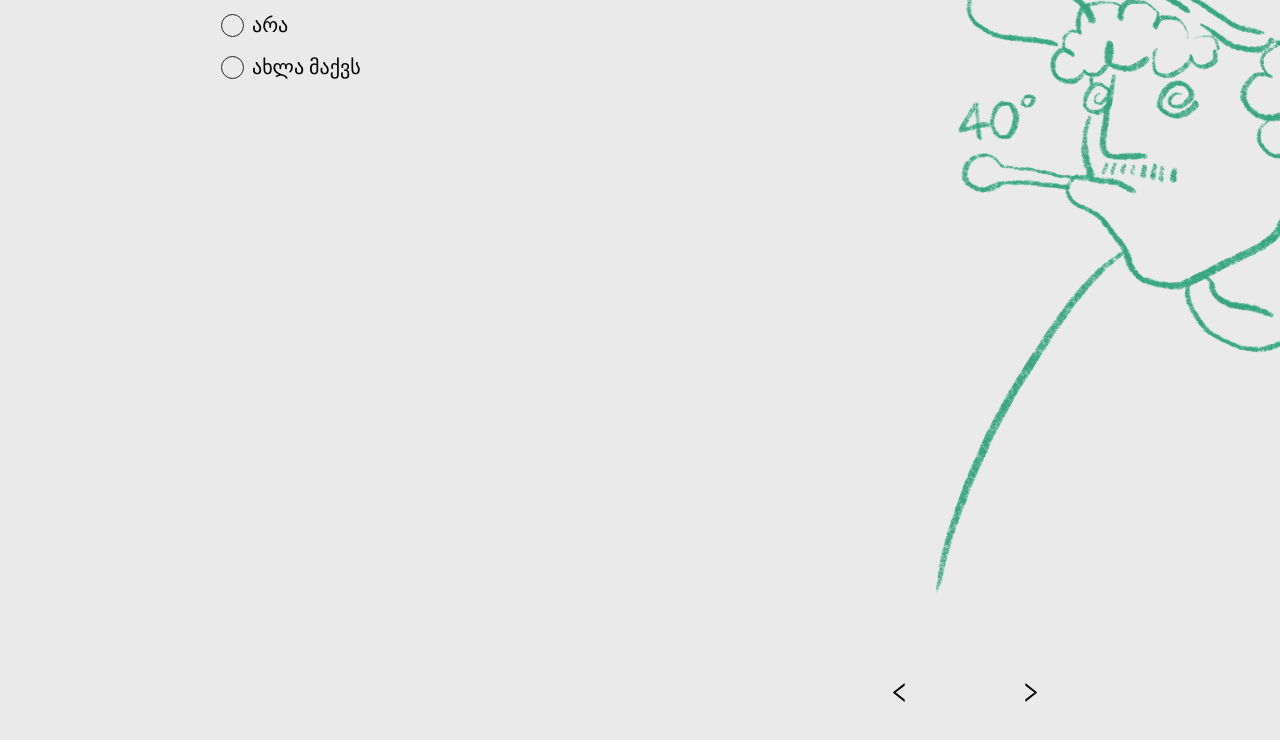
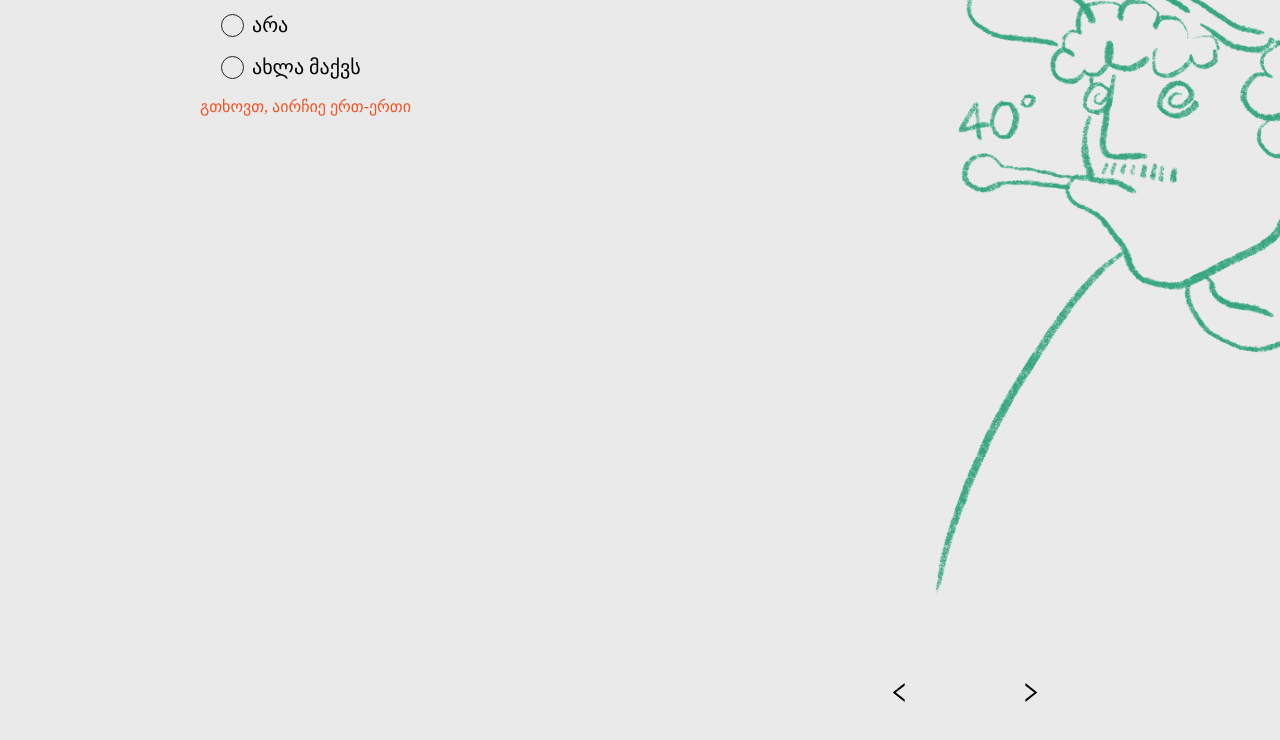
Before and after one commit to gonjila/Questionnaire, a React (Create React App) app: page /third-page in a window 1280 px wide. Both pictures are taken after a click on the button 1030 px from the left and 972 px from the top of the page. Shown: the part 280-1020 px from the top of the page. Built offline with nearby package versions, Linux system fonts and the light colour scheme.

Commit message:
added validations on page 3-5

```diff
--- a/src/components/fifth-page/FifthForm.jsx
+++ b/src/components/fifth-page/FifthForm.jsx
@@ -6,7 +6,11 @@ import styled from 'styled-components';
 
 function FifthForm() {
     const history = useHistory();
-    const { handleSubmit, register } = useForm();
+    const {
+        handleSubmit,
+        register,
+        formState: { errors },
+    } = useForm();
 
     const onSubmit = data => {
         console.log(data);
@@ -52,6 +56,8 @@ function FifthForm() {
                 <input value='თვეში ერთხელ' type='radio' {...register('question1', { required: true })} />
                 თვეში ერთხელ
             </label>
+            {/* errors */}
+            <div className='inputError'>{errors.question1 && <span>გთხოვთ, აირჩიე ერთ-ერთი</span>}</div>
 
             <p>კვირაში რამდენი დღე ისურვებდი ოფისიდან მუშაობას?*</p>
 
@@ -78,6 +84,8 @@ function FifthForm() {
             <label>
                 <input value='5' type='radio' {...register('question2', { required: true })} />5
             </label>
+            {/* errors */}
+            <div className='inputError'>{errors.question2 && <span>გთხოვთ, აირჩიე ერთ-ერთი</span>}</div>
 
             <p>რას ფიქრობ ფიზიკურ შეკრებებზე?</p>
 
@@ -164,6 +172,15 @@ const Container = styled.form`
         margin: 0 22px;
     }
 
+    .inputError {
+        font-family: Helvetica Neue LT GEO;
+        font-size: 16px;
+        font-style: normal;
+        font-weight: 400;
+        line-height: 19px;
+        color: #f15524;
+    }
+
     textarea {
         display: block;
         font-size: 20px;
--- a/src/components/forth-page/ForthForm.jsx
+++ b/src/components/forth-page/ForthForm.jsx
@@ -6,7 +6,11 @@ import styled from 'styled-components';
 
 function ForthForm() {
     const history = useHistory();
-    const { register, handleSubmit } = useForm();
+    const {
+        register,
+        handleSubmit,
+        formState: { errors },
+    } = useForm();
 
     const [question1Yes, setQuestion1Yes] = useState(false);
     const [question1No, setQuestion1No] = useState(false);
@@ -78,7 +82,7 @@ function ForthForm() {
                     value='კი'
                     checked={question1Yes}
                     onClick={onQuestion1Yes}
-                    {...register('question1', { required: true })}
+                    {...register('question1', { required: 'გთხოვთ, აირჩიე ერთ-ერთი' })}
                 />
                 კი
             </label>
@@ -89,10 +93,11 @@ function ForthForm() {
                     value='არა'
                     checked={question1No}
                     onClick={onQuestion1No}
-                    {...register('question1', { required: true })}
+                    {...register('question1', { required: 'გთხოვთ, აირჩიე ერთ-ერთი' })}
                 />
                 არა
             </label>
+            <div className='inputError'>{errors.question1 && <span>{errors.question1.message}</span>}</div>
 
             {question1Yes && (
                 <>
@@ -104,7 +109,7 @@ function ForthForm() {
                             value='პირველი დოზა და დარეგისტრირებული ვარ მეორეზე'
                             checked={question2Registered}
                             onClick={onQuestion2Registered}
-                            {...register('question2', { required: true })}
+                            {...register('question2', { required: 'გთხოვთ, აირჩიე ერთ-ერთი' })}
                         />
                         პირველი დოზა და დარეგისტრირებული ვარ მეორეზე
                     </label>
@@ -115,7 +120,7 @@ function ForthForm() {
                             value='სრულად აცრილი ვარ'
                             checked={question2Completed}
                             onClick={onQuestion2Completed}
-                            {...register('question2', { required: true })}
+                            {...register('question2', { required: 'გთხოვთ, აირჩიე ერთ-ერთი' })}
                         />
                         სრულად აცრილი ვარ
                     </label>
@@ -126,10 +131,12 @@ function ForthForm() {
                             value='პირველი დოზა და არ დავრეგისტრირებულვარ მეორეზე'
                             checked={question2Unregistered}
                             onClick={onQuestion2Unregistered}
-                            {...register('question2', { required: true })}
+                            {...register('question2', { required: 'გთხოვთ, აირჩიე ერთ-ერთი' })}
                         />
                         პირველი დოზა და არ დავრეგისტრირებულვარ მეორეზე
                     </label>
+                    <div className='inputError'>{errors.question2 && <span>{errors.question2.message}</span>}</div>
+
                     {question2Unregistered && (
                         <>
                             <p className='registrationLink'>
@@ -141,6 +148,7 @@ function ForthForm() {
                     )}
                 </>
             )}
+
             {question1No && (
                 <>
                     <p>რას ელოდები?*</p>
@@ -151,7 +159,7 @@ function ForthForm() {
                             value='დარეგისტრირებული ვარ და ველოდები რიცხვს'
                             checked={question3Weitting}
                             onClick={onQuestion3Weitting}
-                            {...register('question3', { required: true })}
+                            {...register('question3', { required: 'გთხოვთ, აირჩიე ერთ-ერთი' })}
                         />
                         დარეგისტრირებული ვარ და ველოდები რიცხვს
                     </label>
@@ -162,7 +170,7 @@ function ForthForm() {
                             value='არ ვგეგმავ'
                             checked={question3Not}
                             onClick={onQuestion3Not}
-                            {...register('question3', { required: true })}
+                            {...register('question3', { required: 'გთხოვთ, აირჩიე ერთ-ერთი' })}
                         />
                         არ ვგეგმავ
                     </label>
@@ -173,10 +181,11 @@ function ForthForm() {
                             value='გადატანილი მაქვს და ვგეგმავ აცრას'
                             checked={question3Going}
                             onClick={onQuestion3Going}
-                            {...register('question3', { required: true })}
+                            {...register('question3', { required: 'გთხოვთ, აირჩიე ერთ-ერთი' })}
                         />
                         გადატანილი მაქვს და ვგეგმავ აცრას
                     </label>
+                    <div className='inputError'>{errors.question3 && <span>{errors.question3.message}</span>}</div>
 
                     {question3Not && (
                         <>
@@ -257,6 +266,15 @@ const Container = styled.form`
         margin: 0 22px;
     }
 
+    .inputError {
+        font-family: Helvetica Neue LT GEO;
+        font-size: 16px;
+        font-style: normal;
+        font-weight: 400;
+        line-height: 19px;
+        color: #f15524;
+    }
+
     .registrationLink {
         margin: 21px 0 0 62px;
         font-family: Helvetica Neue LT GEO;
--- a/src/components/third-page/ThirdForm.jsx
+++ b/src/components/third-page/ThirdForm.jsx
@@ -6,7 +6,11 @@ import styled from 'styled-components';
 
 function ThirdForm() {
     const history = useHistory();
-    const { register, handleSubmit } = useForm();
+    const {
+        register,
+        handleSubmit,
+        formState: { errors },
+    } = useForm();
 
     const [question1Yes, setQuestion1Yes] = useState(false);
     const [question1No, setQuestion1No] = useState(false);
@@ -61,7 +65,7 @@ function ThirdForm() {
                     value='კი'
                     checked={question1Yes}
                     onClick={onQuestion1Yes}
-                    {...register('question1', { required: true })}
+                    {...register('question1', { required: 'გთხოვთ, აირჩიე ერთ-ერთი' })}
                 />
                 <div className='label__circle'>
                     <div className={question1Yes ? 'label__radio label__radio--selected' : 'label__radio'}></div>
@@ -77,7 +81,7 @@ function ThirdForm() {
                     value='არა'
                     checked={question1No}
                     onClick={onQuestion1No}
-                    {...register('question1', { required: true })}
+                    {...register('question1', { required: 'გთხოვთ, აირჩიე ერთ-ერთი' })}
                 />
                 <div className='label__circle'>
                     <div className={question1No ? 'label__radio label__radio--selected' : 'label__radio'}></div>
@@ -93,13 +97,14 @@ function ThirdForm() {
                     value='ახლა მაქვს'
                     checked={question1Now}
                     onClick={onQuestion1Now}
-                    {...register('question1', { required: true })}
+                    {...register('question1', { required: 'გთხოვთ, აირჩიე ერთ-ერთი' })}
                 />
                 <div className='label__circle'>
                     <div className={question1Now ? 'label__radio label__radio--selected' : 'label__radio'}></div>
                 </div>
                 ახლა მაქვს
             </label>
+            <div className='inputError'>{errors.question1 && <span>{errors.question1.message}</span>}</div>
 
             {question1Yes && (
                 <>
@@ -112,7 +117,7 @@ function ThirdForm() {
                             value='კი'
                             checked={question2Yes}
                             onClick={onQuestion2Yes}
-                            {...register('question2', { required: true })}
+                            {...register('question2', { required: 'გთხოვთ, აირჩიე ერთ-ერთი' })}
                         />
                         <div className='label__circle'>
                             <div
@@ -121,6 +126,7 @@ function ThirdForm() {
                         </div>
                         კი
                     </label>
+
                     <label className='label'>
                         <input
                             id='p2r5'
@@ -129,7 +135,7 @@ function ThirdForm() {
                             value='არა'
                             checked={question2No}
                             onClick={onQuestion2No}
-                            {...register('question2', { required: true })}
+                            {...register('question2', { required: 'გთხოვთ, აირჩიე ერთ-ერთი' })}
                         />
                         <div className='label__circle'>
                             <div
@@ -138,10 +144,12 @@ function ThirdForm() {
                         </div>
                         არა
                     </label>
+                    <div className='inputError'>{errors.question2 && <span>{errors.question2.message}</span>}</div>
+
                     {question2Yes && (
                         <>
                             <p className='lastPs'>
-                                თუ გახსოვს, გთხოვ მიუთითე ტესტის მიახლოებითი
+                                თუ გახსოვს, გთხოვთ, მიუთითე ტესტის მიახლოებითი
                                 <br /> რიცხვი და ანტისხეულების რაოდენობა*
                             </p>
                             <input
@@ -158,6 +166,12 @@ function ThirdForm() {
                                 placeholder='ანტისხეულების რაოდენობა'
                                 {...register('antibodiesQuantity', { required: true })}
                             />
+                            <div className='inputError'>
+                                {errors.testNumber && <span>გთხოვთ, ჩაწერე ტესტის მიახლოებითი რიცხვი</span>}
+                            </div>
+                            <div className='inputError'>
+                                {errors.antibodiesQuantity && <span>გთხოვთ, ჩაწერო ანტისხეულების რაოდენობა</span>}
+                            </div>
                         </>
                     )}
 
@@ -172,8 +186,9 @@ function ThirdForm() {
                                 id='page3input1'
                                 type='date'
                                 className='page3Inputs'
-                                {...register('date', { required: true })}
+                                {...register('date', { required: 'გთხოვთ, ჩაწერო როდის გქონდა Covid-19' })}
                             />
+                            <div className='inputError'>{errors.date && <span>{errors.date.message}</span>}</div>
                         </>
                     )}
                 </>
@@ -287,6 +302,15 @@ const Container = styled.form`
         margin-bottom: 25px;
     }
 
+    .inputError {
+        font-family: Helvetica Neue LT GEO;
+        font-size: 16px;
+        font-style: normal;
+        font-weight: 400;
+        line-height: 19px;
+        color: #f15524;
+    }
+
     button {
         width: 25px;
         height: 35px;
```
